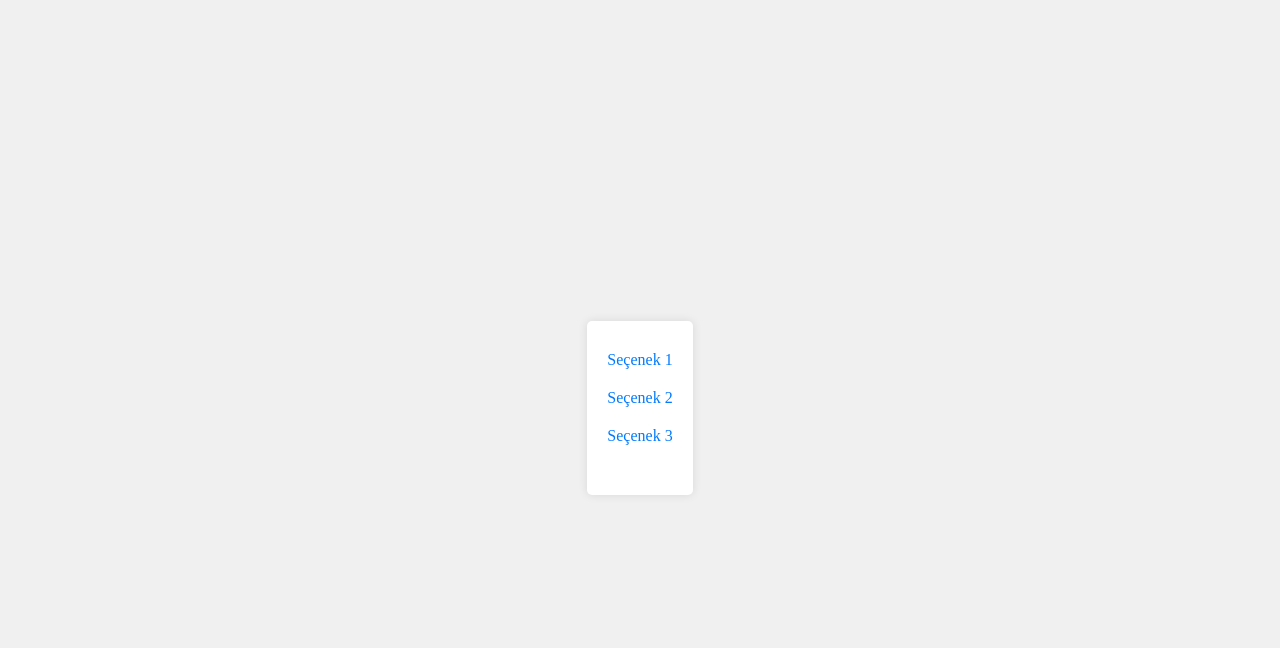
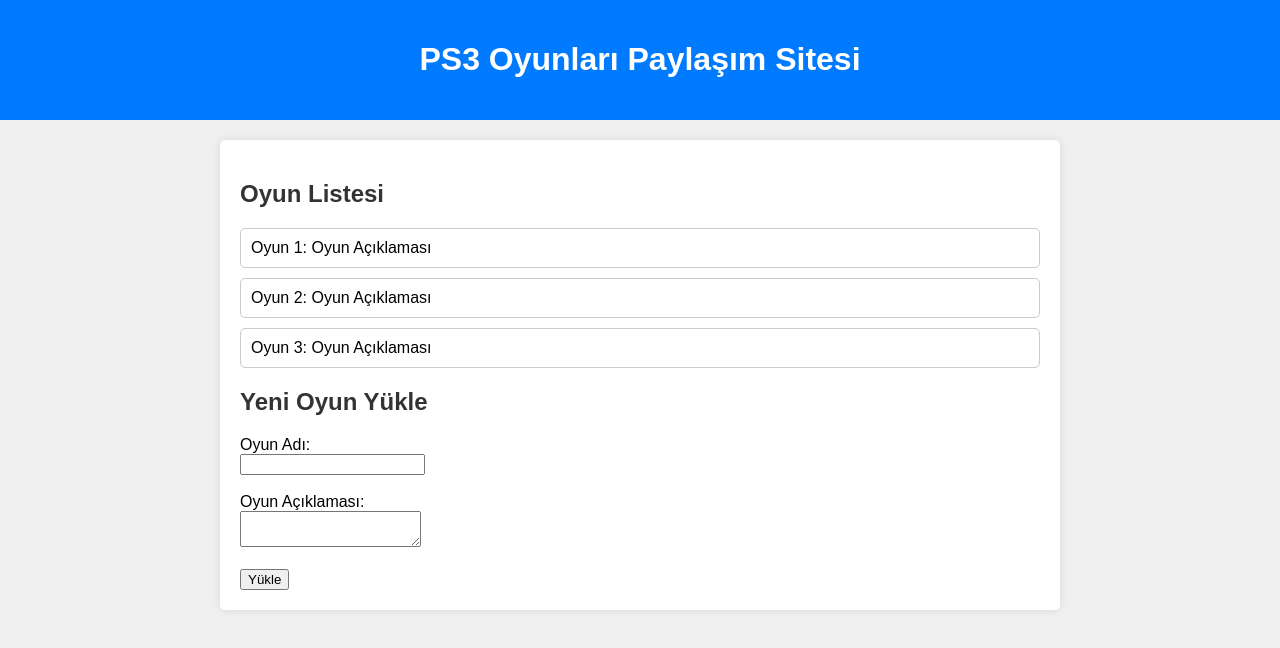
Before and after one commit to mathreus1/fiveps3, a plain HTML site: page index.html in a window 1280 px wide. Drawn offline with Linux system fonts and the light colour scheme.

Commit message:
Update index.html

```diff
--- a/index.html
+++ b/index.html
@@ -3,50 +3,77 @@
 <head>
     <meta charset="UTF-8">
     <meta name="viewport" content="width=device-width, initial-scale=1.0">
-    <title>OggePS3</title>
+    <title>PS3 Oyunları Paylaşım</title>
     <style>
         body {
-            display: flex;
-            justify-content: center;
-            align-items: center;
-            height: 100vh;
+            font-family: Arial, sans-serif;
+            margin: 0;
+            padding: 0;
             background-color: #f0f0f0;
         }
-        #menu {
-            display: flex;
-            flex-direction: column;
-            align-items: center;
+        header {
+            background-color: #007BFF;
+            color: white;
+            text-align: center;
+            padding: 20px;
+        }
+        main {
+            max-width: 800px;
+            margin: 20px auto;
+            padding: 20px;
             background: white;
-            padding: 20px;
             border-radius: 5px;
             box-shadow: 0 0 10px rgba(0, 0, 0, 0.1);
         }
-        .menu-item {
+        h2 {
+            color: #333;
+        }
+        .game {
             margin: 10px 0;
-            cursor: pointer;
-            color: #007BFF;
+            padding: 10px;
+            border: 1px solid #ccc;
+            border-radius: 5px;
         }
-        .output {
+        .upload-form {
             margin-top: 20px;
-            font-size: 18px;
-            color: #333;
         }
     </style>
 </head>
 <body>
 
-<div id="menu">
-    <div class="menu-item" onclick="showContent('deneme')">Seçenek 1</div>
-    <div class="menu-item" onclick="showContent('deneme')">Seçenek 2</div>
-    <div class="menu-item" onclick="showContent('Seçenek 3')">Seçenek 3</div>
-    <div class="output" id="output"></div>
-</div>
+<header>
+    <h1>PS3 Oyunları Paylaşım Sitesi</h1>
+</header>
+
+<main>
+    <h2>Oyun Listesi</h2>
+    <div class="game">Oyun 1: Oyun Açıklaması</div>
+    <div class="game">Oyun 2: Oyun Açıklaması</div>
+    <div class="game">Oyun 3: Oyun Açıklaması</div>
+
+    <div class="upload-form">
+        <h2>Yeni Oyun Yükle</h2>
+        <form id="game-upload">
+            <label for="game-name">Oyun Adı:</label><br>
+            <input type="text" id="game-name" name="game-name" required><br><br>
+            <label for="game-description">Oyun Açıklaması:</label><br>
+            <textarea id="game-description" name="game-description" required></textarea><br><br>
+            <button type="submit">Yükle</button>
+        </form>
+    </div>
+</main>
 
 <script>
-    function showContent(option) {
-        const output = document.getElementById('output');
-        output.innerHTML = option + ' ';
-    }
+    document.getElementById('game-upload').addEventListener('submit', function(e) {
+        e.preventDefault();
+        const gameName = document.getElementById('game-name').value;
+        const gameDescription = document.getElementById('game-description').value;
+        const gameList = document.createElement('div');
+        gameList.classList.add('game');
+        gameList.innerHTML = `${gameName}: ${gameDescription}`;
+        document.querySelector('main').insertBefore(gameList, document.querySelector('.upload-form'));
+        this.reset();
+    });
 </script>
 
 </body>
```
